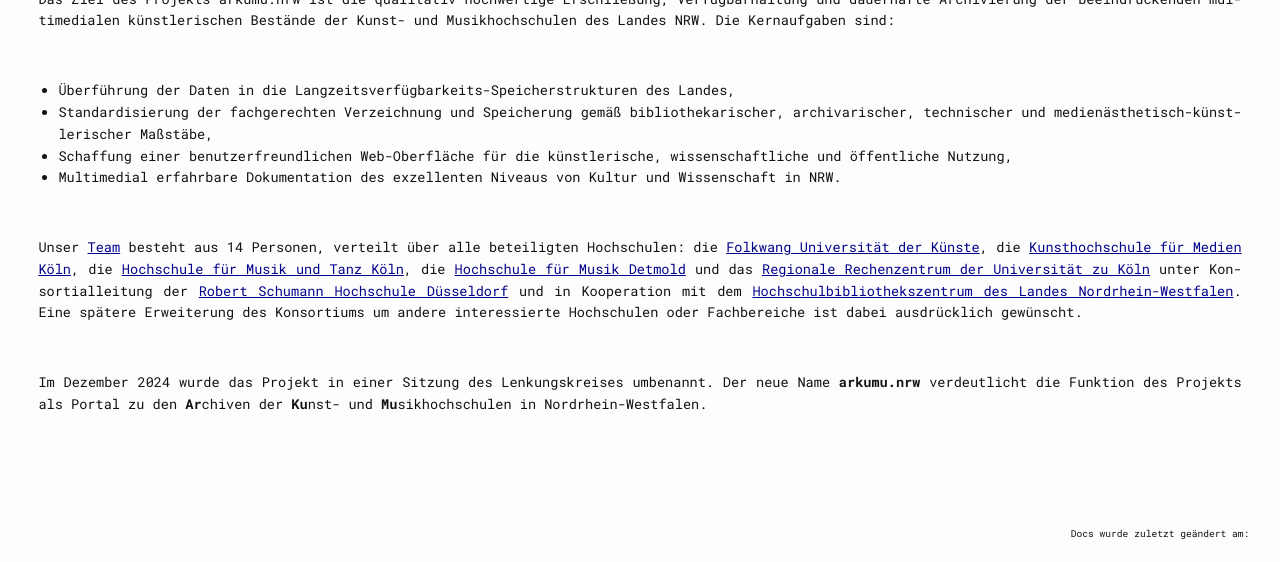
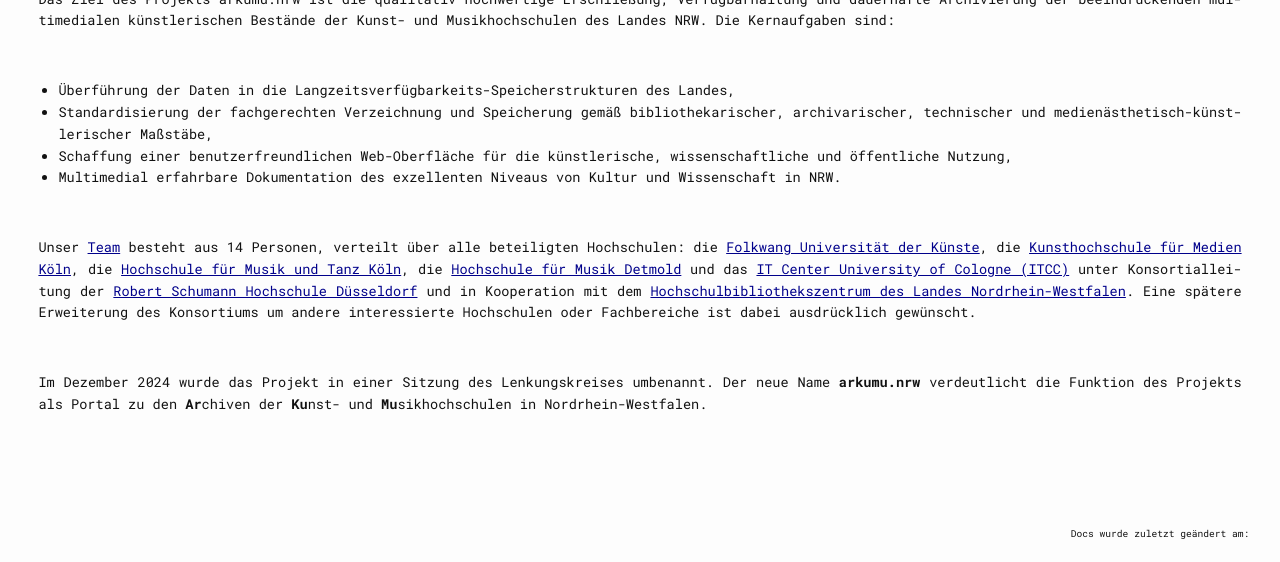
Before and after one commit to arkumu/arkumu.github.io, a Jekyll site: the page built from index.markdown, in a window 1280 px wide and 900 px high, scrolled down 428 px, cut to the strip 0-562 px from the top of the window. Built offline with Jekyll 4.4.1, drawn with Linux system fonts in a browser that asks for light colours; a script that is not in the unit is left out.

Commit message:
Change RRZK to ITCC

```diff
--- a/_layouts/arkumu-docs.html
+++ b/_layouts/arkumu-docs.html
@@ -82,8 +82,8 @@
           <a href="https://www.hfm-detmold.de/" alt="Hochschule für Musik Detmold-Link" aria-label="Hochschule für Musik Detmold"><img style="width: 17%; display: inline-block; margin-right: 3%;" alt="Hochschule für Musik Detmold Logo" src="/assets/images/HfM_Logo_HKS_14N.png"/></a>
           <a href="https://www.hfmt-koeln.de/" alt="Hochschule für Musik und Tanz Köln-Link" aria-label="Hochschule für Musik und Tanz Köln"><img style="width: 17%; display: inline-block;" alt="Hochschule für Musik und Tanz Köln Logo" src="/assets/images/HfMT-Logo.png"/></a>
           <a href="https://www.uni-koeln.de/" alt="Universität zu Köln-Link" aria-label="Universität zu Köln"><img style="width: 20%; display: inline-block; margin-right: 3%; padding-left: 8px;" alt="Universität zu Köln Logo" src="/assets/images/Universitaet zu Koeln Logo.png"/></a>
-          <a href="https://rrzk.uni-koeln.de/" alt="Regionales Rechenzentrum der Universität zu Köln-Link" aria-label="Regionales Rechenzentrum der Universität zu Köln"><img style="width: 5.5%; display: inline-block; margin-right: 10.6%;" alt="Regionales Rechenzentrum der Universität zu Köln Logo" src="/assets/images/Logo-rrzk.jpg"/></a>
-          <a href="https://www.dh.nrw/" alt="Digitale Hochschule-Link" aria-label="Digitale Hochschule"><img style="width: 14%; display: inline-block; margin-right: 10.2%;" alt="Digitale Hochschule Logo" src="/assets/images/DH-NRW_Logo_neu.png"/></a>
+          <a href="https://itcc.uni-koeln.de/" alt="IT Center University of Cologne (ITCC)-Link" aria-label="IT Center University of Cologne (ITCC)"><img style="width: 15%; display: inline-block; margin-right: 5%;" alt="IT Center University of Cologne (ITCC) Logo" src="/assets/images/logo_itcc.svg"/></a>
+          <a href="https://www.dh.nrw/" alt="Digitale Hochschule-Link" aria-label="Digitale Hochschule"><img style="width: 14%; display: inline-block; margin-right: 5.2%;" alt="Digitale Hochschule Logo" src="/assets/images/DH-NRW_Logo_neu.png"/></a>
           <a href="https://www.hbz-nrw.de/" alt="Hochschul-Bibliothekszentrum Nordrhein-Westfalen-Link" aria-label="Hochschul-Bibliothekszentrum Nordrhein-Westfalen"><img style="width: 12%; display: inline-block; margin-right: 4.2%;" alt="Hochschul-Bibliothekszentrum Nordrhein-Westfalen Logo" src="/assets/images/hbz_logo_gross.gif"/></a>
           <a href="https://www.lzv.nrw/" alt="Langzeitverfügbarkeit Nordrhein-Westfalen-Link" aria-label="Langzeitverfügbarkeit Nordrhein-Westfalen"><img style="width: 13%; display: inline-block;" alt="Langzeitverfügbarkeit Nordrhein-Westfalen Logo" src="/assets/images/LZV.png"/></a>
         </div>
@@ -94,7 +94,7 @@
           <a href="https://www.hfm-detmold.de/" alt="Hochschule für Musik Detmold-Link" aria-label="Hochschule für Musik Detmold"><img style="width: 110px; display: inline-block; margin-right: 1%; padding-left: 8px" alt="Hochschule für Musik Detmold Logo" src="/assets/images/HfM_Logo_HKS_14N.png"/></a>
           <a href="https://www.hfmt-koeln.de/" alt="Hochschule für Musik und Tanz Köln-Link" aria-label="Hochschule für Musik und Tanz Köln"><img style="width: 110px; display: inline-block; padding-left: 8px" alt="Hochschule für Musik und Tanz Köln Logo" src="/assets/images/HfMT-Logo.png"/></a>
           <a href="https://www.uni-koeln.de/" alt="Universität zu Köln-Link" aria-label="Universität zu Köln"><img style="width: 110px; display: inline-block; margin-right: 1%;" alt="Universität zu Köln Logo" src="/assets/images/Universitaet zu Koeln Logo.png"/></a>
-          <a href="https://rrzk.uni-koeln.de/"><img style="width: 35px; display: inline-block; margin-right: 2%; padding-left: 8px" alt="Regionales Rechenzentrum der Universität zu Köln Logo" src="/assets/images/Logo-rrzk.jpg"/></a>
+          <a href="https://itcc.uni-koeln.de/"><img style="width: 100px; display: inline-block; margin-right: 2%; padding-left: 8px" alt="IT Center University of Cologne (ITCC) Logo" src="/assets/images/logo_itcc.svg"/></a>
           <a href="https://www.dh.nrw/" alt="Digitale Hochschule-Link" aria-label="Digitale Hochschule"><img style="width: 90px; display: inline-block; margin-right: 2%; padding-left: 8px" alt="Digitale Hochschule Logo" src="/assets/images/DH-NRW_Logo_neu.png"/></a>
           <a href="https://www.hbz-nrw.de/" alt="Hochschul-Bibliothekszentrum Nordrhein-Westfalen-Link" aria-label="Hochschul-Bibliothekszentrum Nordrhein-Westfalen"><img style="width: 80px; display: inline-block; margin-right: 2.5%; padding-left: 8px" alt="Hochschul-Bibliothekszentrum Nordrhein-Westfalen Logo" src="/assets/images/hbz_logo_gross.gif"/></a>
           <a href="https://www.lzv.nrw/" alt="Langzeitverfügbarkeit Nordrhein-Westfalen-Link" aria-label="Langzeitverfügbarkeit Nordrhein-Westfalen"><img style="width: 90px; display: inline-block; padding-left: 8px" alt="Langzeitverfügbarkeit Nordrhein-Westfalen Logo" src="/assets/images/LZV.png"/></a>
--- a/index.markdown
+++ b/index.markdown
@@ -14,6 +14,6 @@ Das Ziel des Projekts arkumu.nrw ist die qualitativ hochwertige Erschließung, V
 * Multimedial erfahrbare Dokumentation des exzellenten Niveaus von Kultur und Wissenschaft in NRW.
 
 
-Unser [Team](/projektstruktur/team) besteht aus 14 Personen, verteilt über alle beteiligten Hochschulen: die [Folkwang Universität der Künste](https://www.folkwang-uni.de/home), die [Kunsthochschule für Medien Köln](https://www.khm.de/), die [Hochschule für Musik und Tanz Köln](https://www.hfmt-koeln.de/), die [Hochschule für Musik Detmold](https://www.hfm-detmold.de/) und das [Regionale Rechenzentrum der Universität zu Köln](https://rrzk.uni-koeln.de/) unter Konsortialleitung der [Robert Schumann Hochschule Düsseldorf](https://www.rsh-duesseldorf.de/) und in Kooperation mit dem [Hochschulbibliothekszentrum des Landes Nordrhein-Westfalen](https://www.hbz-nrw.de/). Eine spätere Erweiterung des Konsortiums um andere interessierte Hochschulen oder Fachbereiche ist dabei ausdrücklich gewünscht.
+Unser [Team](/projektstruktur/team) besteht aus 14 Personen, verteilt über alle beteiligten Hochschulen: die [Folkwang Universität der Künste](https://www.folkwang-uni.de/home), die [Kunsthochschule für Medien Köln](https://www.khm.de/), die [Hochschule für Musik und Tanz Köln](https://www.hfmt-koeln.de/), die [Hochschule für Musik Detmold](https://www.hfm-detmold.de/) und das [IT Center University of Cologne (ITCC)](https://itcc.uni-koeln.de/) unter Konsortialleitung der [Robert Schumann Hochschule Düsseldorf](https://www.rsh-duesseldorf.de/) und in Kooperation mit dem [Hochschulbibliothekszentrum des Landes Nordrhein-Westfalen](https://www.hbz-nrw.de/). Eine spätere Erweiterung des Konsortiums um andere interessierte Hochschulen oder Fachbereiche ist dabei ausdrücklich gewünscht.
 
 Im Dezember 2024 wurde das Projekt in einer Sitzung des Lenkungskreises umbenannt. Der neue Name **arkumu.nrw** verdeutlicht die Funktion des Projekts als Portal zu den **Ar**chiven der **Ku**nst- und **Mu**sikhochschulen in Nordrhein-Westfalen.
--- a/projektstruktur/index.markdown
+++ b/projektstruktur/index.markdown
@@ -5,7 +5,7 @@ order: 1
 ---
 
 [**Team**](/projektstruktur/team)\
-Das Projektteam besteht aus einem Leitungsteam und Mediendokumentar:innen an den jeweiligen Konsortialhochschulen sowie Mitarbeiter:innen am Rechenzentrum der Universität zu Köln.
+Das Projektteam besteht aus einem Leitungsteam und Mediendokumentar:innen an den jeweiligen Konsortialhochschulen sowie Mitarbeiter:innen am IT Center University of Cologne (ITCC).
 
 [**Projektförderung**](/projektstruktur/projektfoerderung)\
 arkumu.nrw wird im Rahmen der landesweiten Digitalisierungsoffensive durch Mittel des Ministeriums für Kultur und Wissenschaft des Landes NRW gefördert.
--- a/projektstruktur/team.markdown
+++ b/projektstruktur/team.markdown
@@ -4,7 +4,7 @@ title: Team
 order: 1.1
 ---
 
-Das Projektteam besteht aus einer Gesamtprojektleiterin, zwei fachlichen Projektleitern und Mediendokumentar:innen an den jeweiligen Konsortialhochschulen. Zusätzlich gibt es mehrere Stellen für Programmierung und IT, angesiedelt in der Diensteentwicklung des Regionalen Rechenzentrums der Universität zu Köln.
+Das Projektteam besteht aus einer Gesamtprojektleiterin, zwei fachlichen Projektleitern und Mediendokumentar:innen an den jeweiligen Konsortialhochschulen. Zusätzlich gibt es mehrere Stellen für Programmierung und IT, angesiedelt in der Diensteentwicklung des IT Center University of Cologne (ITCC).
 
 ----
 
```
Also changed, not shown: assets/images/logo_itcc.svg (added).
